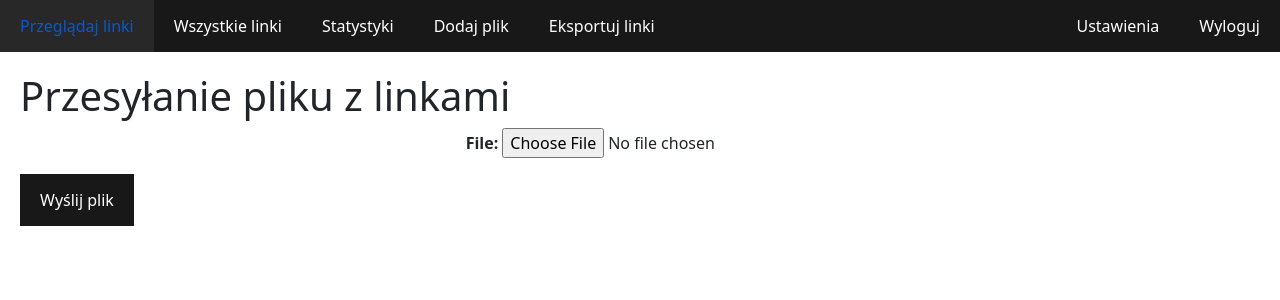
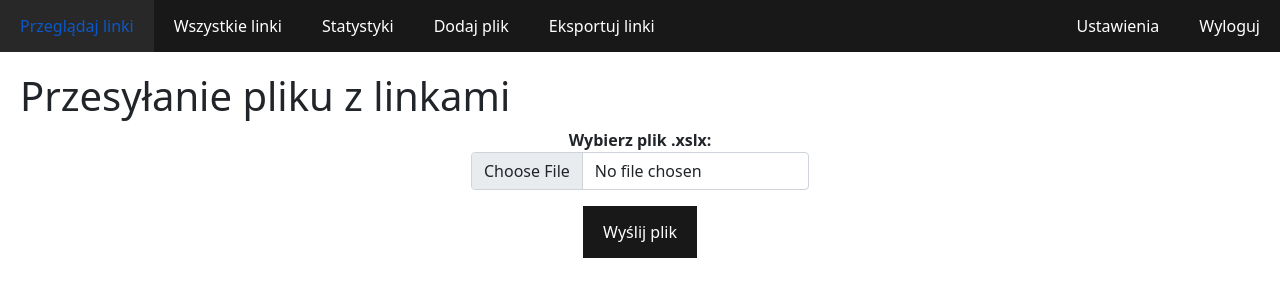
Before and after one commit to pggPL/zpp, a Django app: page /add_file/ in a window 1280 px wide. Shown: the top 300 px of the page. Run offline with Django 4.2, Linux system fonts and the light colour scheme; the visitor is signed in with stand-in values (Sample User, id 1); some libraries are stand-ins or nearby versions.

Commit message:
Modified styles in file import view

```diff
--- a/app_main/forms.py
+++ b/app_main/forms.py
@@ -7,7 +7,9 @@ from app_main.models import Profile, Submission
 
 
 class FileUploadForm(forms.Form):
-    file = forms.FileField(validators=[FileExtensionValidator(['xlsx'])])
+    file = forms.FileField(validators=[FileExtensionValidator(['xlsx'])],
+                           label="Wybierz plik .xslx",
+                           widget=forms.ClearableFileInput(attrs={'class': 'form-control'}))
 
 
 
--- a/app_main/static/app_main/read_file_styles.css
+++ b/app_main/static/app_main/read_file_styles.css
@@ -8,8 +8,10 @@
 
 }
 
-.after-preview-button{
+button .after-preview-button{
     display: inline-block;
+    margin-left: 10px;
+    margin-right: 10px;
 }
 
 .after-preview-header {
--- a/templates/app_main/add_file.html
+++ b/templates/app_main/add_file.html
@@ -1,8 +1,11 @@
 {% extends 'app_main/base.html' %}
 {% load static %}
 
+{% block head %}
+    <link rel="stylesheet" href = {% static "app_main/read_file_styles.css" %} >
+{% endblock %}
+
 {% block content %}
-    <link rel="stylesheet" href = {% static "app_main/read_file_styles.css" %} >
     <script>
         // Code to get csrf token took from djangoproject.com
         function getCookie(name) {
@@ -30,11 +33,13 @@
     <script src = "{% static 'app_main/process_input_file.js' %}" ></script>
 
     <h1>Przesyłanie pliku z linkami</h1>
-    <form method="post" enctype="multipart/form-data">
-        {% csrf_token %}
-        {{ form.as_p }}
-        <button type="submit">Wyślij plik</button>
-    </form>
+    <div class="container d-flex w-50">
+        <form method="post" enctype="multipart/form-data" class="d-flex flex-column align-items-center">
+            {% csrf_token %}
+            {{ form.as_p }}
+            <button type="submit" style="width: fit-content;">Wyślij plik</button>
+        </form>
+    </div>
 
 
     {% if message %}
@@ -48,8 +53,10 @@
 
     {% if links_preview %}
         <div class = "hide_after_data_added">
-            <button id="submit-after-preview" class="after-preview-button"> zatwierdź </button>
-            <button id="cancel-after-preview" class="after-preview-button"> anuluj </button>
+            <div class="d-flex justify-content-center">
+                <button id="submit-after-preview" class="after-preview-button"> Zatwierdź </button>
+                <button id="cancel-after-preview" class="after-preview-button"> Anuluj </button>
+            </div>
             <h3 class = "after-preview-header"> Dane, które zostaną dodane do bazy: </h3>
             <table class = "links_table">
             <tr>
```
Also changed, not shown: templates/app_main/base.html (line endings or trailing spaces).
